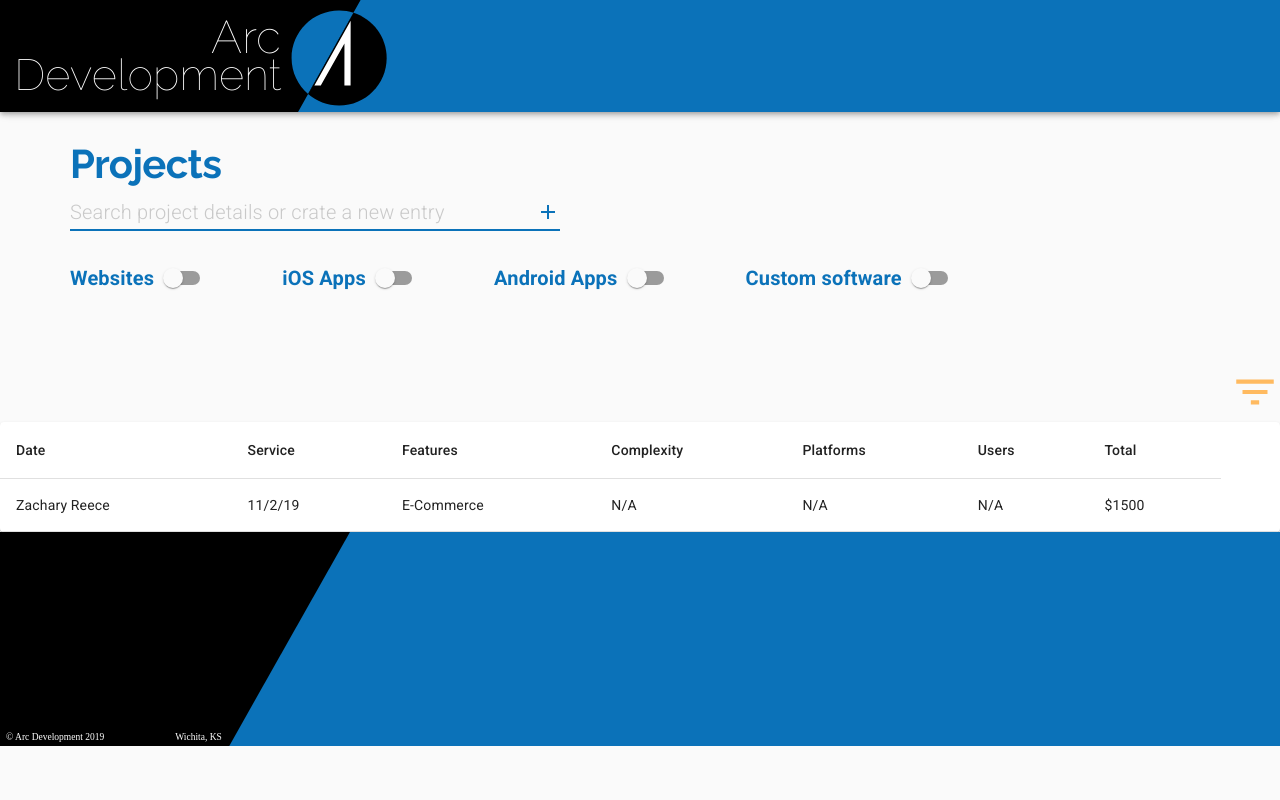
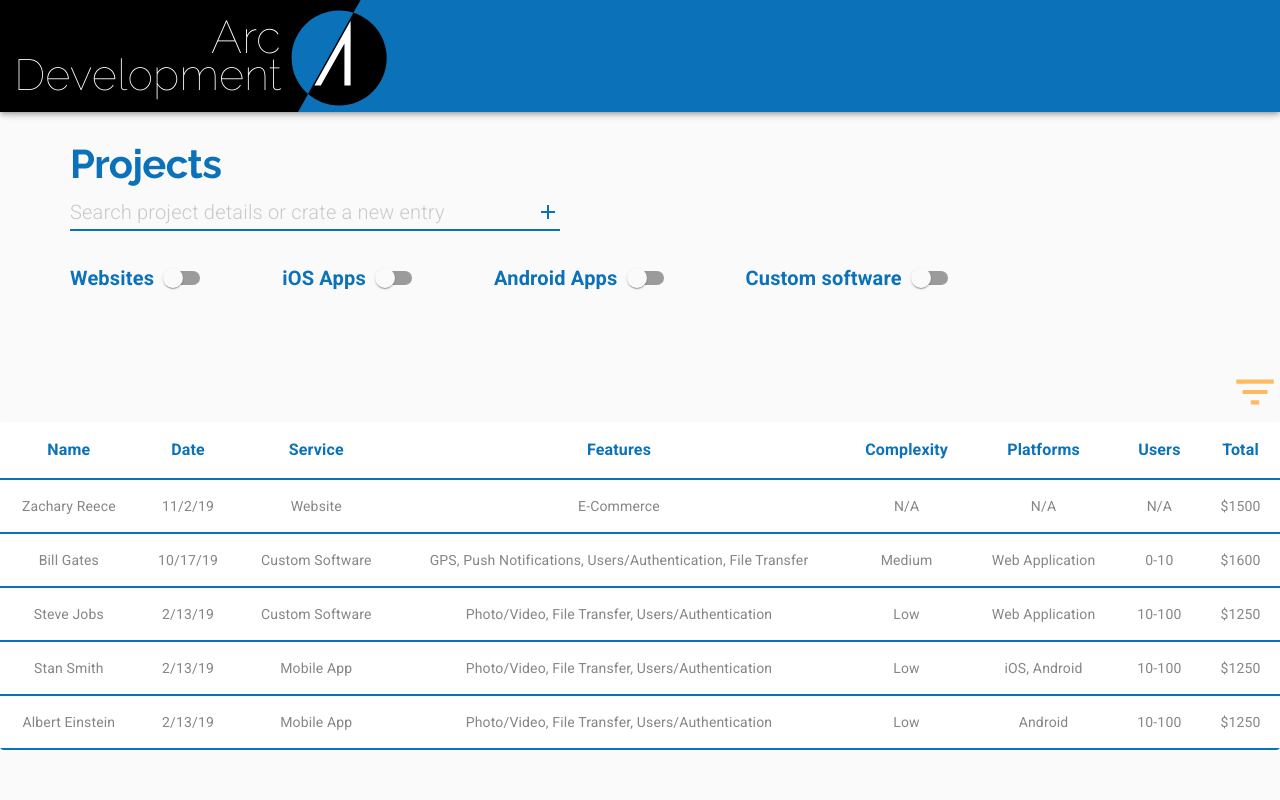
Before and after one commit to orenkole/material-ui-pm-udemy, a Next.js app: page / in a window 1280 px wide. Shown: the top 800 px of the page. Built offline with nearby package versions, Linux system fonts and the light colour scheme.

Commit message:
190. Table Styling

```diff
--- a/pages/_app.js
+++ b/pages/_app.js
@@ -3,7 +3,7 @@ import PropTypes from 'prop-types';
 import Head from 'next/head';
 import { ThemeProvider } from '@material-ui/core/styles';
 import CssBaseline from '@material-ui/core/CssBaseline';
-import theme from '../src/ui/theme';
+import theme from '../src/ui/Theme';
 import Header from '../src/ui/Header';
 import Footer from '../src/ui/Footer';
 
--- a/pages/_document.js
+++ b/pages/_document.js
@@ -1,7 +1,7 @@
 import React from 'react';
 import Document, { Html, Head, Main, NextScript } from 'next/document';
 import { ServerStyleSheets } from '@material-ui/core/styles';
-import theme from '../src/ui/theme';
+import theme from '../src/ui/Theme';
 
 export default class MyDocument extends Document {
   render() {
@@ -15,7 +15,7 @@ export default class MyDocument extends Document {
             href="https://fonts.googleapis.com/css?family=Raleway:100,400,400i,700|Roboto:300,400,500,700&display=swap"
           />
         </Head>
-        <body>
+        <body syle={{backgroundColor: "#fff"}}>
           <Main />
           <NextScript />
         </body>
--- a/pages/index.js
+++ b/pages/index.js
@@ -22,8 +22,28 @@ const useStyles = makeStyles(theme => ({
 
 }))
 
-function createData(name, date, service, features, complexity, platforms, users, total) {
-  return { name, date, service, features, complexity, platforms, users, total }
+function createData(
+  name,
+  date,
+  service,
+  features,
+  complexity,
+  platforms,
+  users,
+  total,
+  search
+) {
+  return {
+    name,
+    date,
+    service,
+    features,
+    complexity,
+    platforms,
+    users,
+    total,
+    search
+  };
 }
 
 export default function ProjectManager() {
@@ -34,13 +54,59 @@ export default function ProjectManager() {
     createData(
       "Zachary Reece",
       "11/2/19",
+      "Website",
       "E-Commerce",
       "N/A",
       "N/A",
       "N/A",
-      "$1500"
+      "$1500",
+      true
     ),
-  ])
+    createData(
+      "Bill Gates",
+      "10/17/19",
+      "Custom Software",
+      "GPS, Push Notifications, Users/Authentication, File Transfer",
+      "Medium",
+      "Web Application",
+      "0-10",
+      "$1600",
+      true
+    ),
+    createData(
+      "Steve Jobs",
+      "2/13/19",
+      "Custom Software",
+      "Photo/Video, File Transfer, Users/Authentication",
+      "Low",
+      "Web Application",
+      "10-100",
+      "$1250",
+      true
+    ),
+    createData(
+      "Stan Smith",
+      "2/13/19",
+      "Mobile App",
+      "Photo/Video, File Transfer, Users/Authentication",
+      "Low",
+      "iOS, Android",
+      "10-100",
+      "$1250",
+      true
+    ),
+    createData(
+      "Albert Einstein",
+      "2/13/19",
+      "Mobile App",
+      "Photo/Video, File Transfer, Users/Authentication",
+      "Low",
+      "Android",
+      "10-100",
+      "$1250",
+      true
+    )
+  ]);
 
   const [websiteChecked, setWebsiteChecked] = useState(false);
   const [iOSChecked, setiOSChecked] = useState(false);
@@ -117,32 +183,33 @@ export default function ProjectManager() {
         <FilterListIcon color="secondary" style={{ fontSize: 50 }} />
       </Grid>
     </Grid>
-    <Grid item>
-      <TableContainer component={Paper}>
+    <Grid item style={{ marginBottom: "15em" }}>
+      <TableContainer component={Paper} elevation={0}>
         <Table>
           <TableHead>
             <TableRow>
-              <TableCell>Date</TableCell>
-              <TableCell>Service</TableCell>
-              <TableCell>Features</TableCell>
-              <TableCell>Complexity</TableCell>
-              <TableCell>Platforms</TableCell>
-              <TableCell>Users</TableCell>
-              <TableCell>Total</TableCell>
+              <TableCell align="center">Name</TableCell>
+              <TableCell align="center">Date</TableCell>
+              <TableCell align="center">Service</TableCell>
+              <TableCell align="center">Features</TableCell>
+              <TableCell align="center">Complexity</TableCell>
+              <TableCell align="center">Platforms</TableCell>
+              <TableCell align="center">Users</TableCell>
+              <TableCell align="center">Total</TableCell>
             </TableRow>
           </TableHead>
           <TableBody>
             {
               rows.map((row, index) => (
                 <TableRow key={index}>
-                  <TableCell>{row.name}</TableCell>
-                  <TableCell>{row.date}</TableCell>
-                  <TableCell>{row.service}</TableCell>
-                  <TableCell>{row.features}</TableCell>
-                  <TableCell>{row.complexity}</TableCell>
-                  <TableCell>{row.platforms}</TableCell>
-                  <TableCell>{row.users}</TableCell>
-                  <TableCell>{row.total}</TableCell>
+                  <TableCell align="center">{row.name}</TableCell>
+                  <TableCell align="center">{row.date}</TableCell>
+                  <TableCell align="center">{row.service}</TableCell>
+                  <TableCell align="center">{row.features}</TableCell>
+                  <TableCell align="center">{row.complexity}</TableCell>
+                  <TableCell align="center">{row.platforms}</TableCell>
+                  <TableCell align="center">{row.users}</TableCell>
+                  <TableCell align="center">{row.total}</TableCell>
                 </TableRow>
               ))
             }
--- a/src/ui/theme.js
+++ b/src/ui/Theme.js
@@ -85,6 +85,20 @@ export default createMuiTheme({
     }
   },
   overrides: {
+    MuiTableCell: {
+      head: {
+        color: arcBlue,
+        fontSize: "1rem",
+        fontWeight: 700,
+        borderColor: arcBlue,
+        borderWidth: 2,
+      },
+      body: {
+        color: arcGrey,
+        borderColor: arcBlue,
+        borderWidth: 2,
+      },
+    },
     MuiFormControlLabel: {
       label: {
         color: arcBlue,
```
